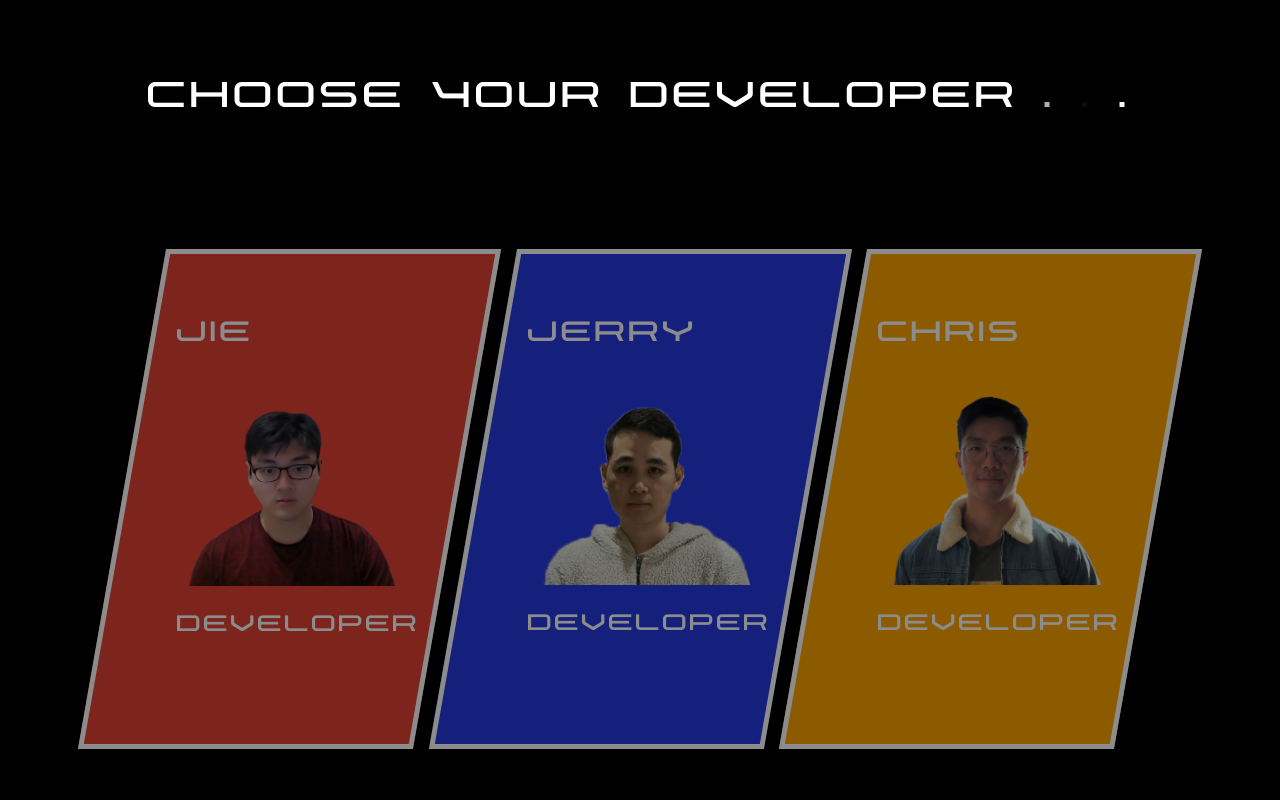
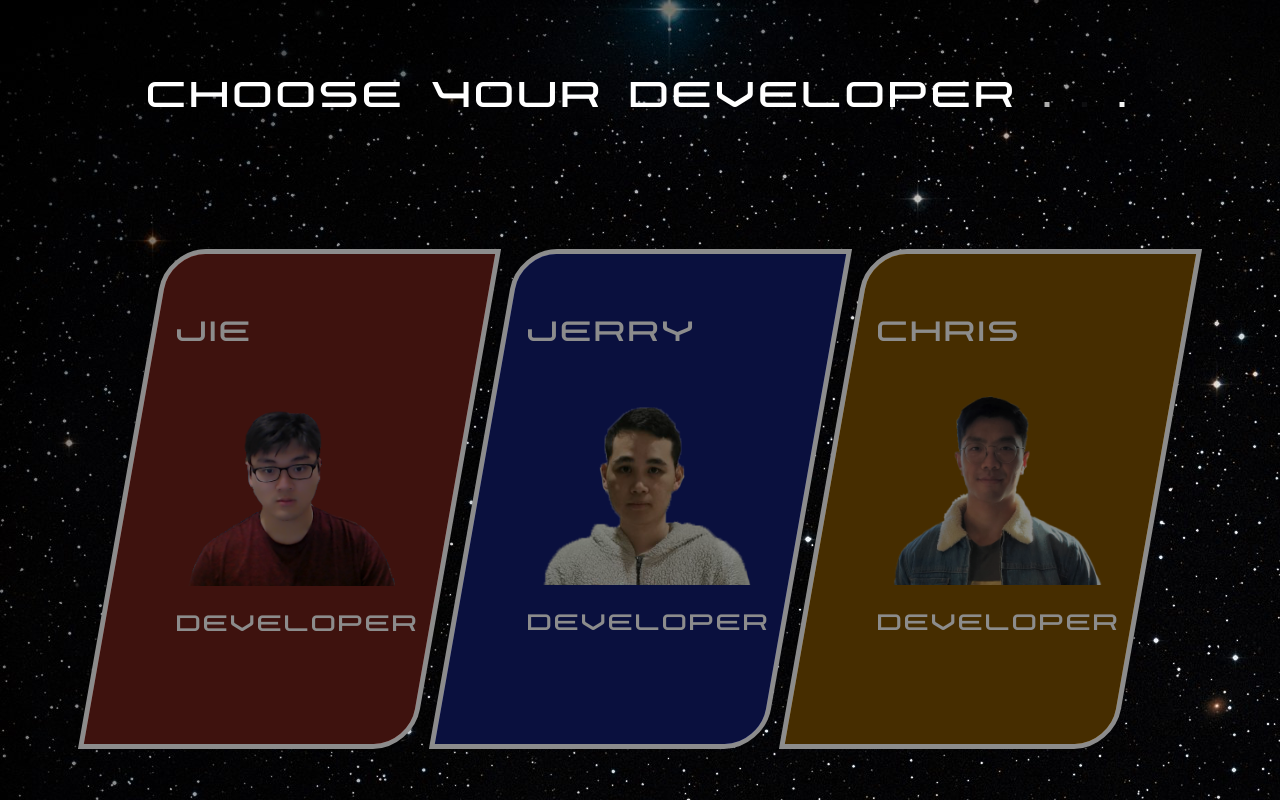
Before and after one commit to jiexiangfan/Hackiethon-GroupPortfolio, a React (Create React App) app: page / in a window 1280 px wide. Built offline with nearby package versions, Linux system fonts and the light colour scheme.

Commit message:
background and curved corners

```diff
--- a/src/Home/Home.js
+++ b/src/Home/Home.js
@@ -17,7 +17,7 @@ function Home() {
   });
 
   return (
-    <div class="d-flex flex-column home-container ">
+    <div class="d-flex flex-column home-container">
       <h1 class="container title">
         Choose Your Developer <span class="dots__blink1">.</span>{" "}
         <span class="dots__blink2">.</span> <span class="dots__blink3">.</span>{" "}
--- a/src/index.css
+++ b/src/index.css
@@ -13,6 +13,7 @@ h1, h2, p {
   background-color: #000;
   height: 100vh;
   font-family: nebulaRegular;
+  background-image: url("./assets/home-bg.jpg");
 }
 
 .title{
@@ -33,6 +34,10 @@ max-height: 600px;
 border: 1px solid #000;
 text-decoration: none;
 border: 5px solid white;
+border-top-left-radius: 40px;
+border-bottom-right-radius: 40px;
+
+box-shadow: inset 0 0 0 200px rgba(0, 0, 0, 0.5);
 
 filter:brightness(0.55);
 
@@ -66,15 +71,28 @@ transition: transform 100ms;
 
   transform: skew(-10deg) scale(1.2);
   box-shadow: 0px 3px 30px 4px rgba(215, 215, 215, 0.3);
-  filter:brightness(1);
+
+
   border: 10px solid white;
   z-index: 3;
+
+  filter:brightness(1);
+
+  animation: brighten 120ms;
+
+
 }
 
-/* .name_box{
-  background-color: rgba(223, 223, 223, 0.5);
-  border: solid 5px #000;
-  padding: 5px 0px 0px 20px
+/* .characterSelect-bg{
+  position: absolute;
+  top: -100px;
+  right: px;
+  bottom: 0px;
+  left: 0px;
+  opacity: 0.75;
+  z-index: -100;
+  height: 1000px !important;
+  width:600px !important;
 } */
 
 .role_text{
@@ -101,12 +119,41 @@ transition: transform 100ms;
 }
 
 
+
 /* Animations */
 
 @keyframes blink {
   0% { opacity: 0; }
 
   100% { opacity: 1; }
+}
+
+@keyframes brighten {
+
+  0% {
+    box-shadow: inset 0 0 0 200px rgba(0, 0, 0, 0.5);
+  }
+
+  20% {
+    box-shadow: inset 0 0 0 160px rgba(0, 0, 0, 0.5);
+  }
+
+  40% {
+    box-shadow: inset 0 0 0 120px rgba(0, 0, 0, 0.5);
+  }
+
+  60% {
+    box-shadow: inset 0 0 0 80px rgba(0, 0, 0, 0.5);
+  }
+
+  80% {
+    box-shadow: inset 0 0 0 40px rgba(0, 0, 0, 0.5);
+  }
+
+  100%{
+    box-shadow: inset 0 0 0 0px rgba(0, 0, 0, 0.5);
+  }
+
 }
 
 /* Font */
```
Also changed, not shown: src/assets/home-bg.jpg (added).
